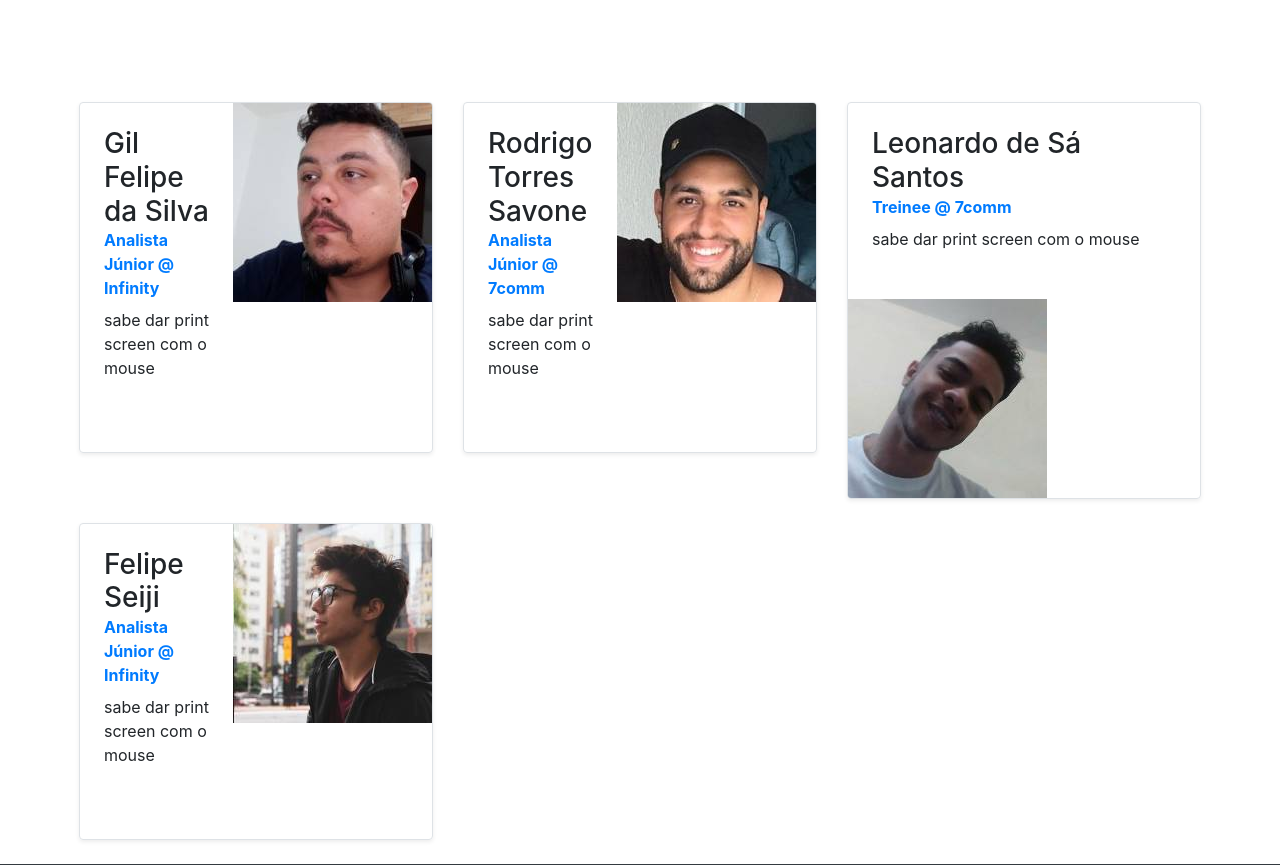
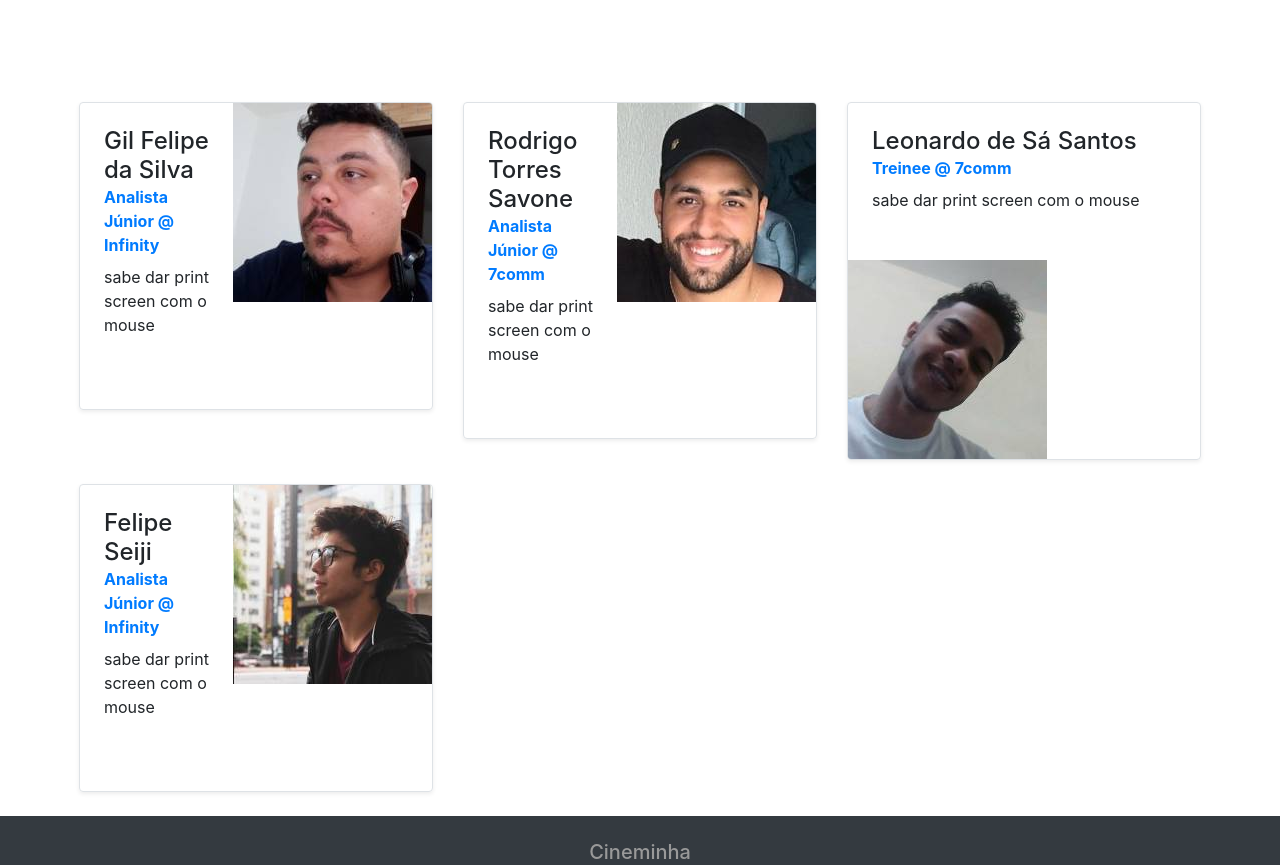
Before and after one commit to Lancemaker/Cineminha, a PHP site: page /index.php?page=sobrenos in a window 1280 px wide. Shown: the part 80-945 px from the top of the page. Run offline with PHP 8.4, Linux system fonts and the light colour scheme; some libraries are stand-ins or nearby versions.

Commit message:
curriculo

```diff
--- a/view/templates/sobrenos.php
+++ b/view/templates/sobrenos.php
@@ -3,7 +3,7 @@
         <div class="row no-gutters border rounded overflow-hidden flex-md-row mb-4 shadow-sm h-md-250 position-relative">
             <div class="col p-4 d-flex flex-column position-static">
 
-                <h3 class="mb-0">Gil Felipe da Silva</h3>
+                <h4 class="mb-0">Gil Felipe da Silva</h4>
                 <strong class="d-inline-block mb-2 text-primary">Analista Júnior @ Infinity</strong>
                 <p class="card-text mb-auto">sabe dar print screen com o mouse</p>
                 <a href="index.php?page=CVGil" class="stretched-link">Seguir para currículo</a>
@@ -17,7 +17,7 @@
         <div class="row no-gutters border rounded overflow-hidden flex-md-row mb-4 shadow-sm h-md-250 position-relative">
             <div class="col p-4 d-flex flex-column position-static">
 
-                <h3 class="mb-0">Rodrigo Torres Savone</h3>
+                <h4 class="mb-0">Rodrigo Torres Savone</h4>
                 <strong class="d-inline-block mb-2 text-primary">Analista Júnior @ 7comm</strong>
                 <p class="card-text mb-auto">sabe dar print screen com o mouse</p>
                 <a href="index.php?page=CVRodrigo" class="stretched-link">Seguir para currículo</a>
@@ -31,7 +31,7 @@
         <div class="row no-gutters border rounded overflow-hidden flex-md-row mb-4 shadow-sm h-md-250 position-relative">
             <div class="col p-4 d-flex flex-column position-static">
 
-                <h3 class="mb-0">Leonardo de Sá Santos</h3>
+                <h4 class="mb-0">Leonardo de Sá Santos</h4>
                 <strong class="d-inline-block mb-2 text-primary">Treinee @ 7comm</strong>
                 <p class="card-text mb-auto">sabe dar print screen com o mouse</p>
                 <a href="index.php?page=CVLeo" class="stretched-link">Seguir para currículo</a>
@@ -45,7 +45,7 @@
         <div class="row no-gutters border rounded overflow-hidden flex-md-row mb-4 shadow-sm h-md-250 position-relative">
             <div class="col p-4 d-flex flex-column position-static">
 
-                <h3 class="mb-0">Felipe Seiji</h3>
+                <h4 class="mb-0">Felipe Seiji</h4>
                 <strong class="d-inline-block mb-2 text-primary">Analista Júnior @ Infinity</strong>
                 <p class="card-text mb-auto">sabe dar print screen com o mouse</p>
                 <a href="index.php?page=CVRodrigo" class="stretched-link">Seguir para currículo</a>
```
